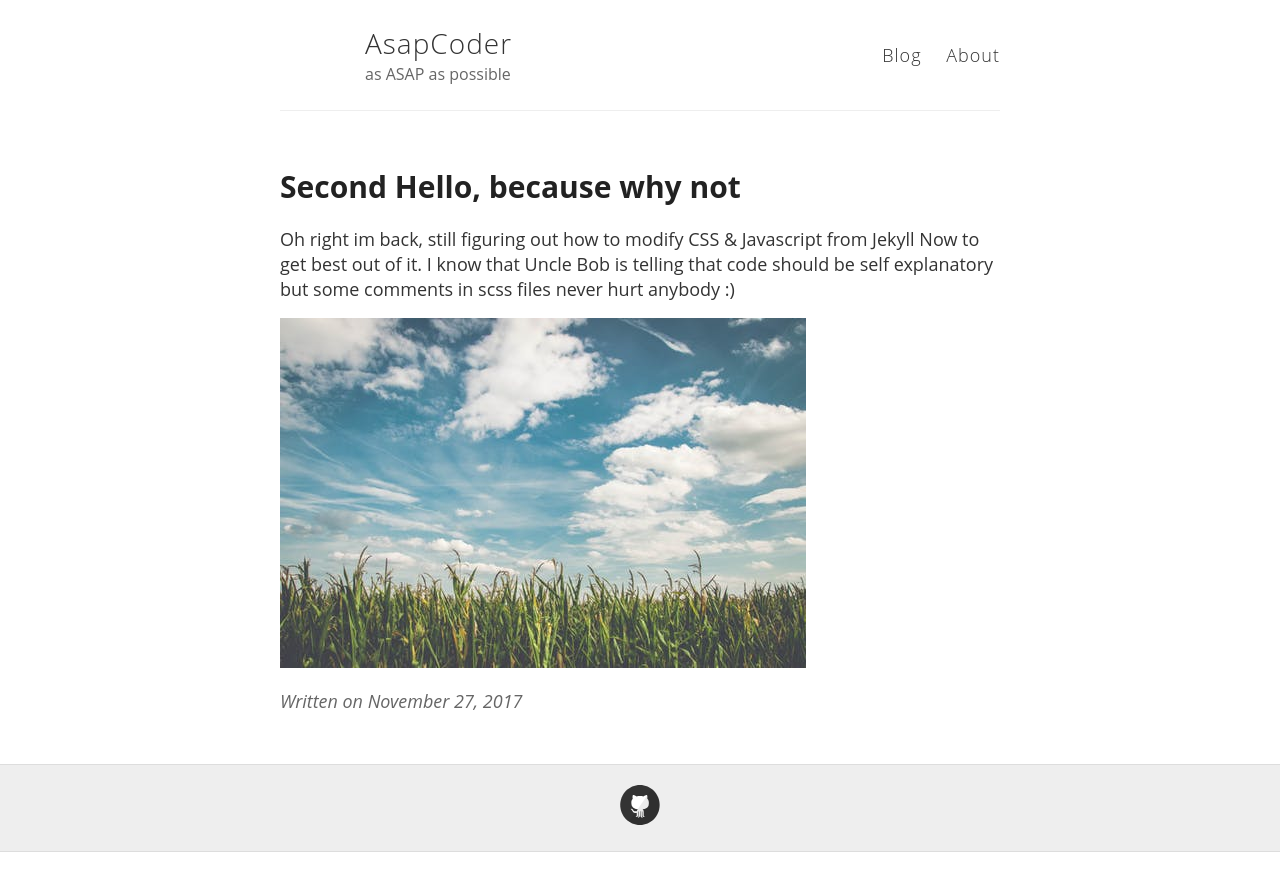
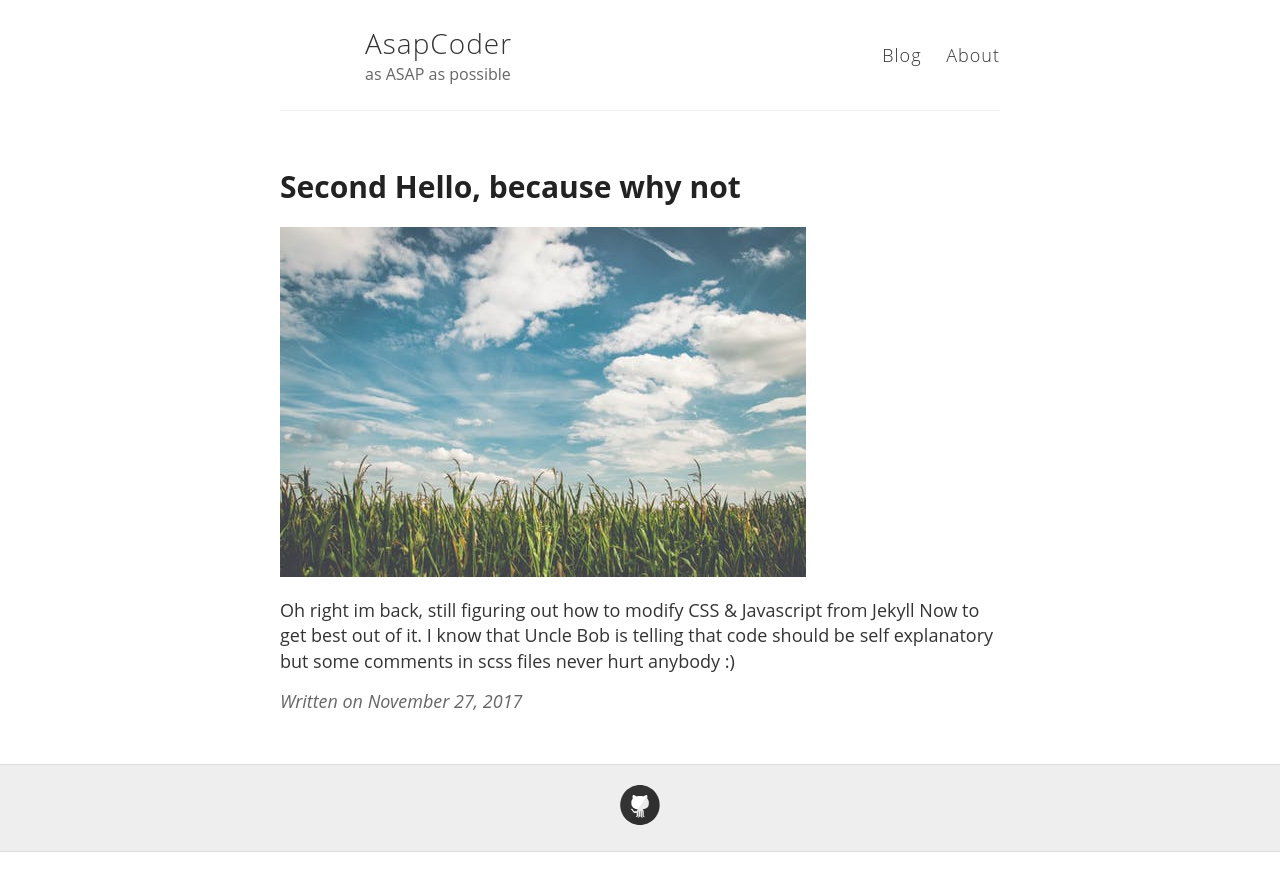
Before and after one commit to michalglen/michalglen.github.io, a Jekyll site: the page built from _posts/2017-11-27-Second-Hello.md, in a window 1280 px wide. Shown: the top 891 px of the page. Built offline with Jekyll 4.4.1, drawn with Linux system fonts in a browser that asks for light colours.

Commit message:
Update 2017-11-27-Second-Hello.md

```diff
--- a/_posts/2017-11-27-Second-Hello.md
+++ b/_posts/2017-11-27-Second-Hello.md
@@ -5,8 +5,8 @@ image: /images/pexels-photo-221027.jpeg
 tags:
 - Jekyll
 ---
+![_config.yml]({{ site.baseurl }}/images/field-corn-air-frisch-158827.jpeg)
+
 
 Oh right im back, still figuring out how to modify CSS & Javascript from Jekyll Now to get best out of it.
 I know that Uncle Bob is telling that code should be self explanatory but some comments in scss files never hurt anybody :)
-
-![_config.yml]({{ site.baseurl }}/images/field-corn-air-frisch-158827.jpeg)
```
